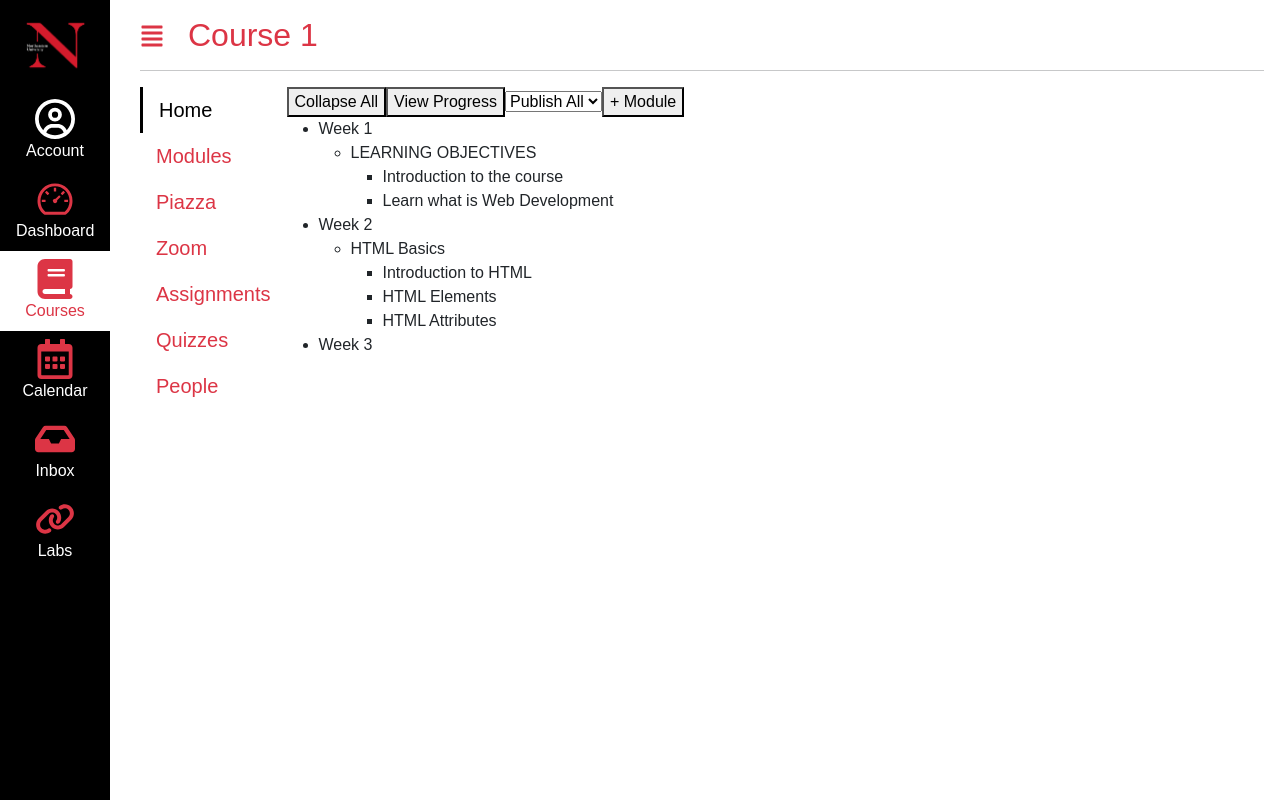
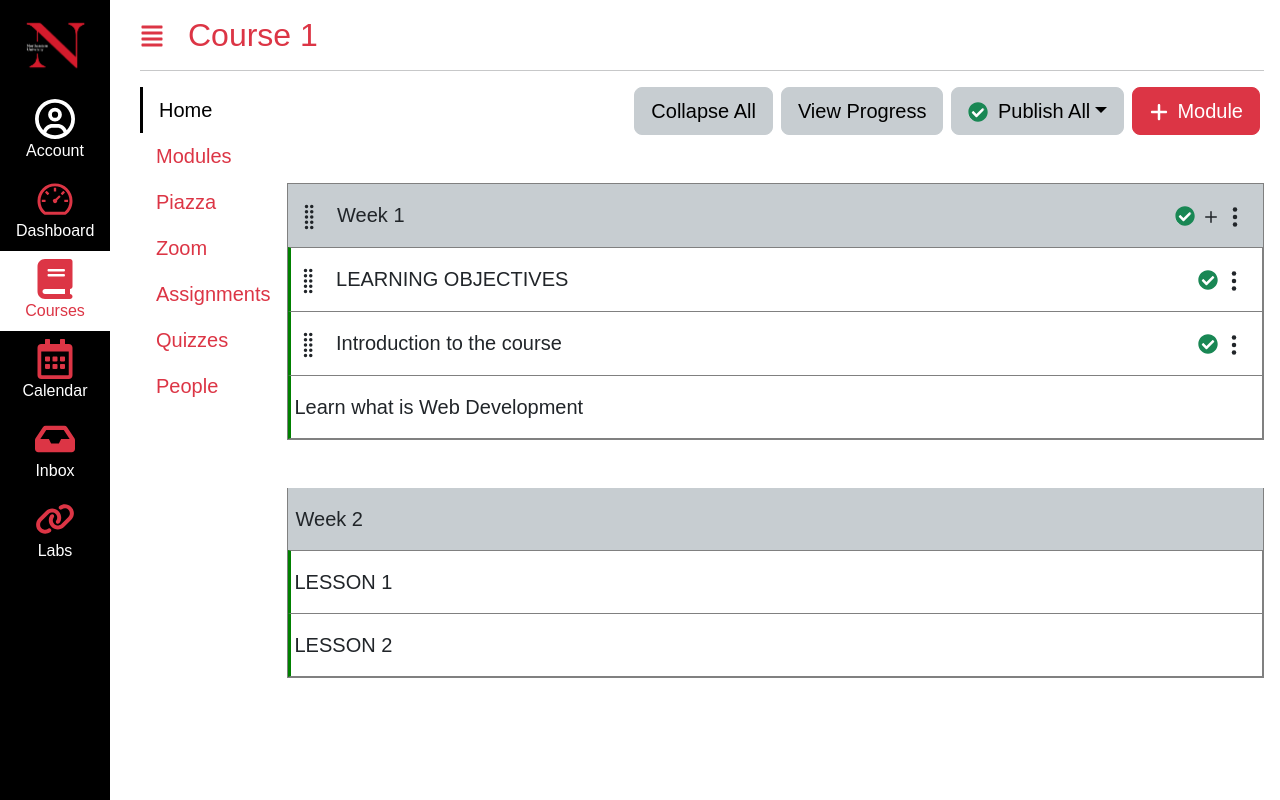
Before and after one commit to kushalkrishnappa/kambaz, a Next.js app: page /Courses/1/Modules in a window 1280 px wide. Built offline with nearby package versions, Linux system fonts and the light colour scheme.

Commit message:
- Styling the Modules Screen

```diff
--- /dev/null
+++ b/app/(Kambaz)/Courses/[cid]/Modules/GreenCheckmark.tsx
@@ -0,0 +1,13 @@
+import { FaCheckCircle, FaCircle } from "react-icons/fa";
+
+export default function GreenCheckmark() {
+  return (
+    <span className="me-1 position-relative">
+      <FaCheckCircle
+        style={{ top: "2px" }}
+        className="text-success me-1 position-absolute fs-5"
+      />
+      <FaCircle className="text-white me-1 fs-6" />
+    </span>
+  );
+}
--- /dev/null
+++ b/app/(Kambaz)/Courses/[cid]/Modules/LessonControlButtons.tsx
@@ -0,0 +1,11 @@
+import { IoEllipsisVertical } from "react-icons/io5";
+import GreenCheckmark from "./GreenCheckmark";
+
+export default function LessonControlButtons() {
+  return (
+    <div className="float-end">
+      <GreenCheckmark />
+      <IoEllipsisVertical className="fs-4" />
+    </div>
+  );
+}
--- /dev/null
+++ b/app/(Kambaz)/Courses/[cid]/Modules/ModuleControlButtons.tsx
@@ -0,0 +1,13 @@
+import { BsPlus } from "react-icons/bs";
+import { IoEllipsisVertical } from "react-icons/io5";
+import GreenCheckmark from "./GreenCheckmark";
+
+export default function ModuleControlButtons() {
+  return (
+    <div className="float-end">
+      <GreenCheckmark />
+      <BsPlus className="fs-4" />
+      <IoEllipsisVertical className="fs-4" />
+    </div>
+  );
+}
--- /dev/null
+++ b/app/(Kambaz)/Courses/[cid]/Modules/ModulesControls.tsx
@@ -0,0 +1,64 @@
+import {
+  Button,
+  Dropdown,
+  DropdownItem,
+  DropdownMenu,
+  DropdownToggle,
+} from "react-bootstrap";
+import { FaPlus } from "react-icons/fa6";
+import GreenCheckmark from "./GreenCheckmark";
+export default function ModulesControls() {
+  return (
+    <div id="wd-modules-controls" className="text-nowrap">
+      <Button
+        variant="danger"
+        size="lg"
+        className="me-1 float-end"
+        id="wd-add-module-btn"
+      >
+        <FaPlus className="position-relative me-2" style={{ bottom: "1px" }} />
+        Module
+      </Button>
+      <Dropdown className="float-end me-2">
+        <DropdownToggle variant="secondary" size="lg" id="wd-publish-all-btn">
+          <GreenCheckmark /> Publish All
+        </DropdownToggle>
+        <DropdownMenu>
+          <DropdownItem id="wd-publish-all">
+            <GreenCheckmark /> Publish All
+          </DropdownItem>
+          <DropdownItem id="wd-publish-all-modules-and-items">
+            <GreenCheckmark /> Publish all modules and items
+          </DropdownItem>
+          <DropdownItem id="wd-publish-modules-only">
+            <GreenCheckmark /> Publish modules only
+          </DropdownItem>
+          <DropdownItem id="wd-unpublish-all-modules-and-items">
+            Unpublish all modules and items
+          </DropdownItem>
+          <DropdownItem id="wd-unpublish-modules-only">
+            Unpublish modules only
+          </DropdownItem>
+        </DropdownMenu>
+      </Dropdown>
+
+      <Button
+        variant="secondary"
+        size="lg"
+        className="me-2 float-end"
+        id="wd-view-progress"
+      >
+        View Progress
+      </Button>
+
+      <Button
+        variant="secondary"
+        size="lg"
+        className="me-2 float-end"
+        id="wd-collapse-all"
+      >
+        Collapse All
+      </Button>
+    </div>
+  );
+}
--- a/app/(Kambaz)/Courses/[cid]/Modules/page.tsx
+++ b/app/(Kambaz)/Courses/[cid]/Modules/page.tsx
@@ -1,44 +1,47 @@
+import { ListGroup, ListGroupItem } from "react-bootstrap";
+import ModulesControls from "./ModulesControls";
+import { BsGripVertical } from "react-icons/bs";
+import ModuleControlButtons from "./ModuleControlButtons";
+import LessonControlButtons from "./LessonControlButtons";
+
 export default function Modules() {
   return (
     <div>
-      <button>Collapse All</button>
-      <button>View Progress</button>
-      <select>
-        <option>Publish All</option>
-      </select>
-      <button>+ Module</button>
-      <ul id="wd-modules">
-        <li className="wd-module">
-          <div className="wd-title">Week 1</div>
-          <ul className="wd-lessons">
-            <li className="wd-lesson">
-              <span className="wd-title">LEARNING OBJECTIVES</span>
-              <ul className="wd-content">
-                <li className="wd-content-item">Introduction to the course</li>
-                <li className="wd-content-item">
-                  Learn what is Web Development
-                </li>
-              </ul>
-            </li>
-          </ul>
-        </li>
-        <li className="wd-module">
-          <div className="wd-title">Week 2</div>
-          <ul className="wd-lessons">
-            <li className="wd-lesson">
-              <span className="wd-title">HTML Basics</span>
-              <ul className="wd-content">
-                <li className="wd-content-item">Introduction to HTML</li>
-                <li className="wd-content-item">HTML Elements</li>
-                <li className="wd-content-item">HTML Attributes</li>
-              </ul>
-            </li>
-          </ul>
-        </li>
-        <li className="wd-module">
-          <div className="wd-title">Week 3</div>
-        </li>
-      </ul>
+      <ModulesControls />
+      <br />
+      <br />
+      <br />
+      <br />
+      <ListGroup className="rounded-0" id="wd-modules">
+        <ListGroupItem className="wd-module p-0 mb-5 fs-5 border-gray">
+          <div className="wd-title p-3 ps-2 bg-secondary">
+            <BsGripVertical className="me-2 fs-3" /> Week 1
+            <ModuleControlButtons />
+          </div>
+          <ListGroup className="wd-lessons rounded-0">
+            <ListGroupItem className="wd-lesson p-3 ps-1">
+              <BsGripVertical className="me-2 fs-3" /> LEARNING OBJECTIVES <LessonControlButtons />
+            </ListGroupItem>
+            <ListGroupItem className="wd-lesson p-3 ps-1">
+              <BsGripVertical className="me-2 fs-3" /> Introduction to the course <LessonControlButtons />
+            </ListGroupItem>
+            <ListGroupItem className="wd-lesson p-3 ps-1">
+              Learn what is Web Development
+            </ListGroupItem>
+          </ListGroup>
+        </ListGroupItem>
+        <ListGroupItem className="wd-module p-0 mb-5 fs-5 border-gray">
+          <div className="wd-title p-3 ps-2 bg-secondary"> Week 2 </div>
+          <ListGroup className="wd-lessons rounded-0">
+            <ListGroupItem className="wd-lesson p-3 ps-1">
+              LESSON 1
+            </ListGroupItem>
+            <ListGroupItem className="wd-lesson p-3 ps-1">
+              LESSON 2
+            </ListGroupItem>
+          </ListGroup>
+        </ListGroupItem>
+      </ListGroup>
     </div>
   );
 }
--- a/app/(Kambaz)/styles.css
+++ b/app/(Kambaz)/styles.css
@@ -19,3 +19,29 @@ body * {
   background-color: white;
   border-left: 3px solid black !important;
 }
+
+body { margin: 0;  padding: 0; }
+body * { font-family:
+         Arial, Helvetica,
+         sans-serif; }
+@media (min-width: 768px) {
+  #wd-kambaz .wd-main-content-offset {
+    padding-left: 140px !important;
+  }
+}
+
+.btn-secondary {
+  --bs-btn-color: #000 !important;
+  --bs-btn-bg: #c7cdd1 !important;
+  --bs-btn-border-color: #c7cdd1 !important;
+  --bs-btn-hover-color: #fff !important;
+}
+.bg-secondary {
+  --bs-secondary-rgb: 199, 205, 209;
+}
+.list-group-item {
+  --bs-list-group-border-color: gray;
+}
+.wd-lesson {
+  border-left: 3px solid green !important;
+}
```
